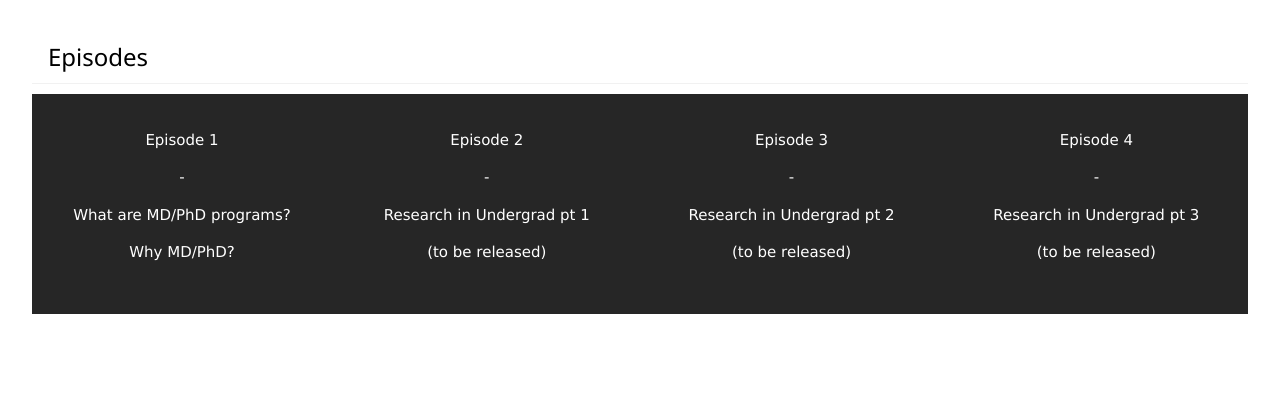
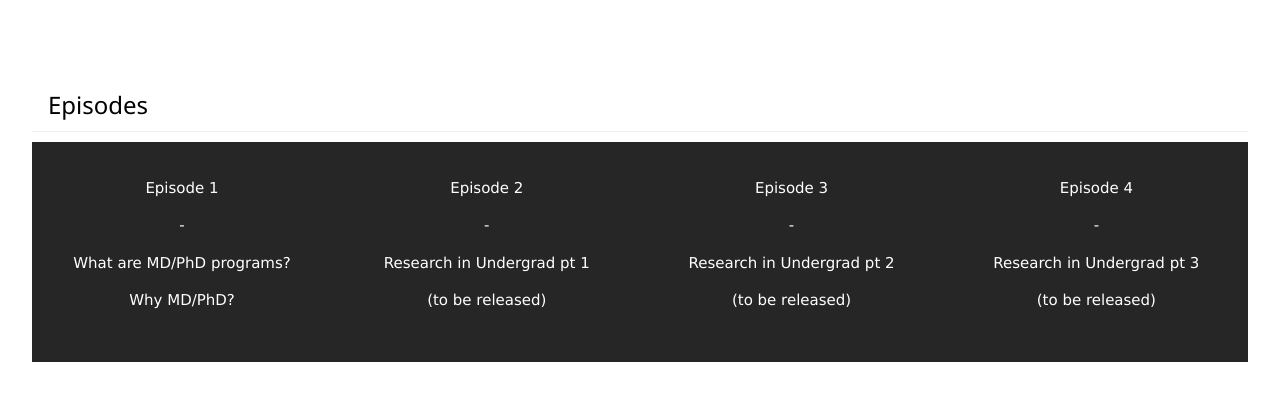
Before and after one commit to doubledocspodcast/doubledocspodcast.github.io, a plain HTML site: page index.html in a window 1280 px wide. Shown: the part 336-737 px from the top of the page. Drawn offline with nearby package versions, Linux system fonts and the light colour scheme.

```diff
--- a/index.html
+++ b/index.html
@@ -73,7 +73,7 @@
   </div> -->
 
   <!-- Podcast Episodes Section -->
-  <div class="w3-container w3-padding-16" id="Episodes">
+  <div class="w3-container w3-padding-64" id="Episodes">
     <h3 class="w3-border-bottom w3-border-light-grey w3-padding">Episodes</h3>
 
   	<div class="scrollmenu">
```
